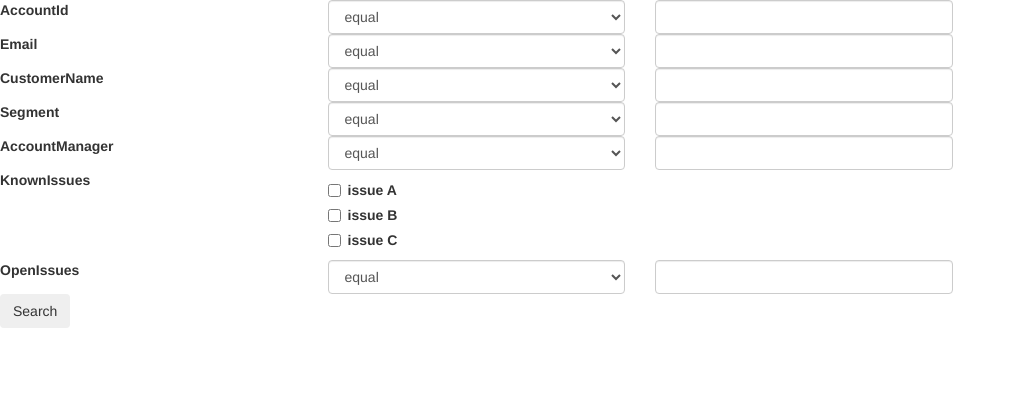
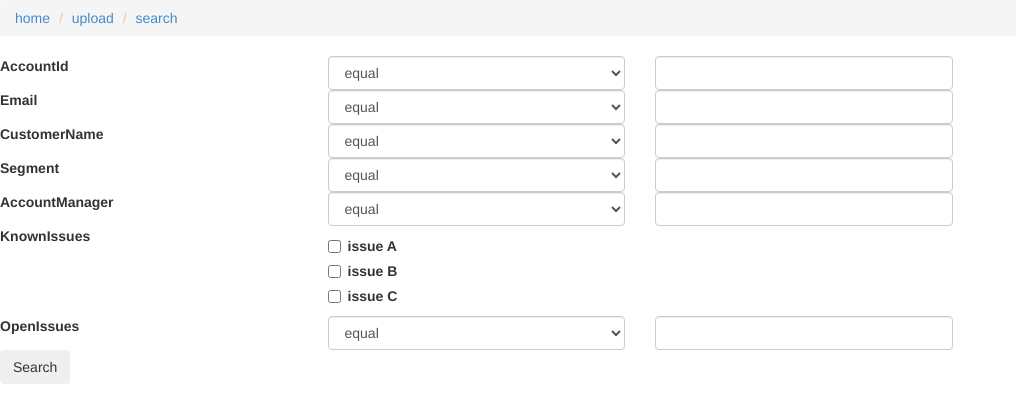
Before and after one commit to yupeng0921/account_tracking, a Flask app: page /search in a window 1280 px wide. Shown: the top 420 px of the page, without its empty margins (0-1016 px from the left). Run offline with Flask 2, Linux system fonts and the light colour scheme; some libraries are stand-ins or nearby versions.

Commit message:
add index.html

```diff
--- a/server.py
+++ b/server.py
@@ -67,7 +67,7 @@ app = Flask(__name__)
 
 @app.route('/', methods=['GET'])
 def index():
-    return 'hello world'
+    return render_template('index.html')
 
 @app.route('/upload', methods=['GET', 'POST'])
 def upload():
--- a/templates/base.html
+++ b/templates/base.html
@@ -13,6 +13,13 @@
 	{% block customer_head %}{% endblock%}
   </head>
   <body>
+	<div id="index">
+	  <ol class="breadcrumb">
+		<li><a id="home_tab" name="home_tab" href="/">home</a></li>
+		<li><a id="upload_tab" name="upload_tab" href="/upload">upload</a></li>
+		<li><a id="search_tab" name="search_tab" href="/search">search</a></li>
+	  </ol>
+	</div>
 	<div id="content">{% block content %}{% endblock %}</div>
   </body>
 </html>
--- /dev/null
+++ b/templates/index.html
@@ -0,0 +1,3 @@
+{% extends "base.html" %}
+
+{% block title %}home{% endblock %}
```
Also changed, not shown: templates/edit.html (+6 -17 lines).
